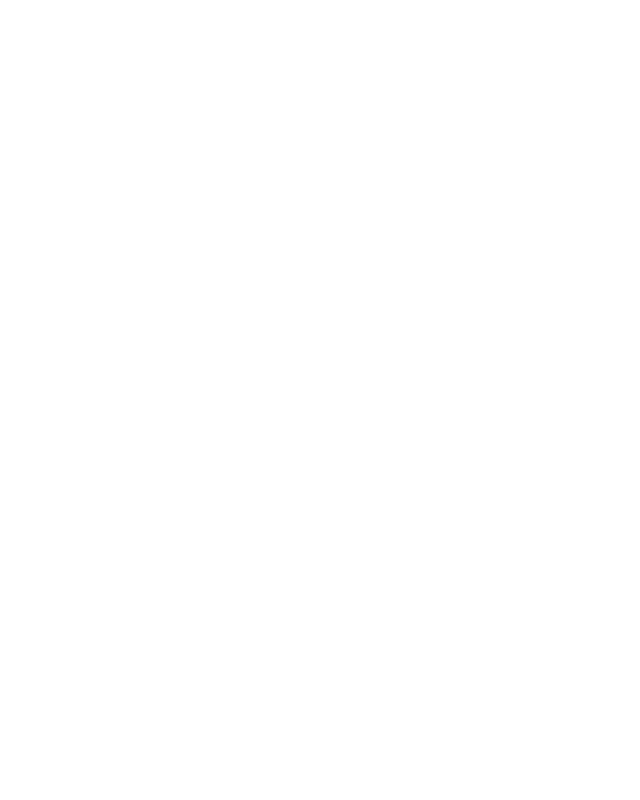
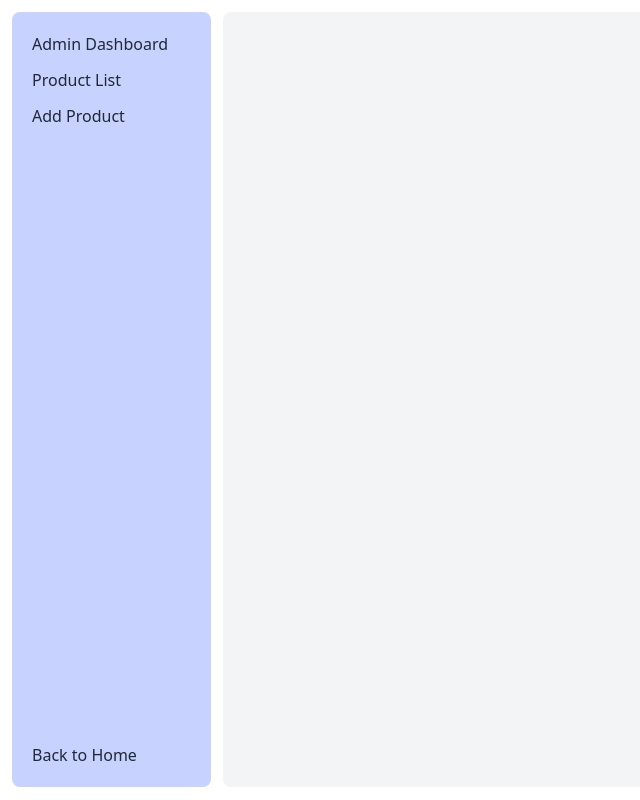
Before and after one commit to proloycb0/technical-client-site, a React (Create React App) app: page /dashboard in a window 1280 px wide. Shown: the whole page, without its empty margins (0-640 px from the left). Built offline with nearby package versions, Linux system fonts and the light colour scheme.

Commit message:
dashboard implement

```diff
--- a/src/layout/Dashboard/Dashboard.js
+++ b/src/layout/Dashboard/Dashboard.js
@@ -1,9 +1,14 @@
 import React from 'react';
+import { Outlet } from 'react-router-dom';
+import Sidebar from './Sidebar';
 
 const Dashboard = () => {
     return (
-        <div>
-
+        <div className='grid grid-cols-12 p-3 gap-3'>
+            <Sidebar />
+            <div className='col-span-10 w-full bg-gray-100 rounded-lg'>
+                <Outlet/>
+            </div>
         </div>
     );
 };
--- a/src/layout/Dashboard/Sidebar.js
+++ b/src/layout/Dashboard/Sidebar.js
@@ -1,9 +1,21 @@
 import React from 'react';
+import { Link } from 'react-router-dom';
 
 const Sidebar = () => {
     return (
-        <div>
-
+        <div className='col-span-2 bg-indigo-200 h-[calc(100vh-25px)] p-5 rounded-lg'>
+            <ul className='flex gap-3 flex-col h-full'>
+                <li>Admin Dashboard</li>
+                <li>
+                    <Link to='/dashboard'>Product List</Link>
+                </li>
+                <li>
+                    <Link to='addProduct'>Add Product</Link>
+                </li>
+                <li className='mt-auto'>
+                    <Link to='/'>Back to Home</Link>
+                </li>
+            </ul>
         </div>
     );
 };
```
